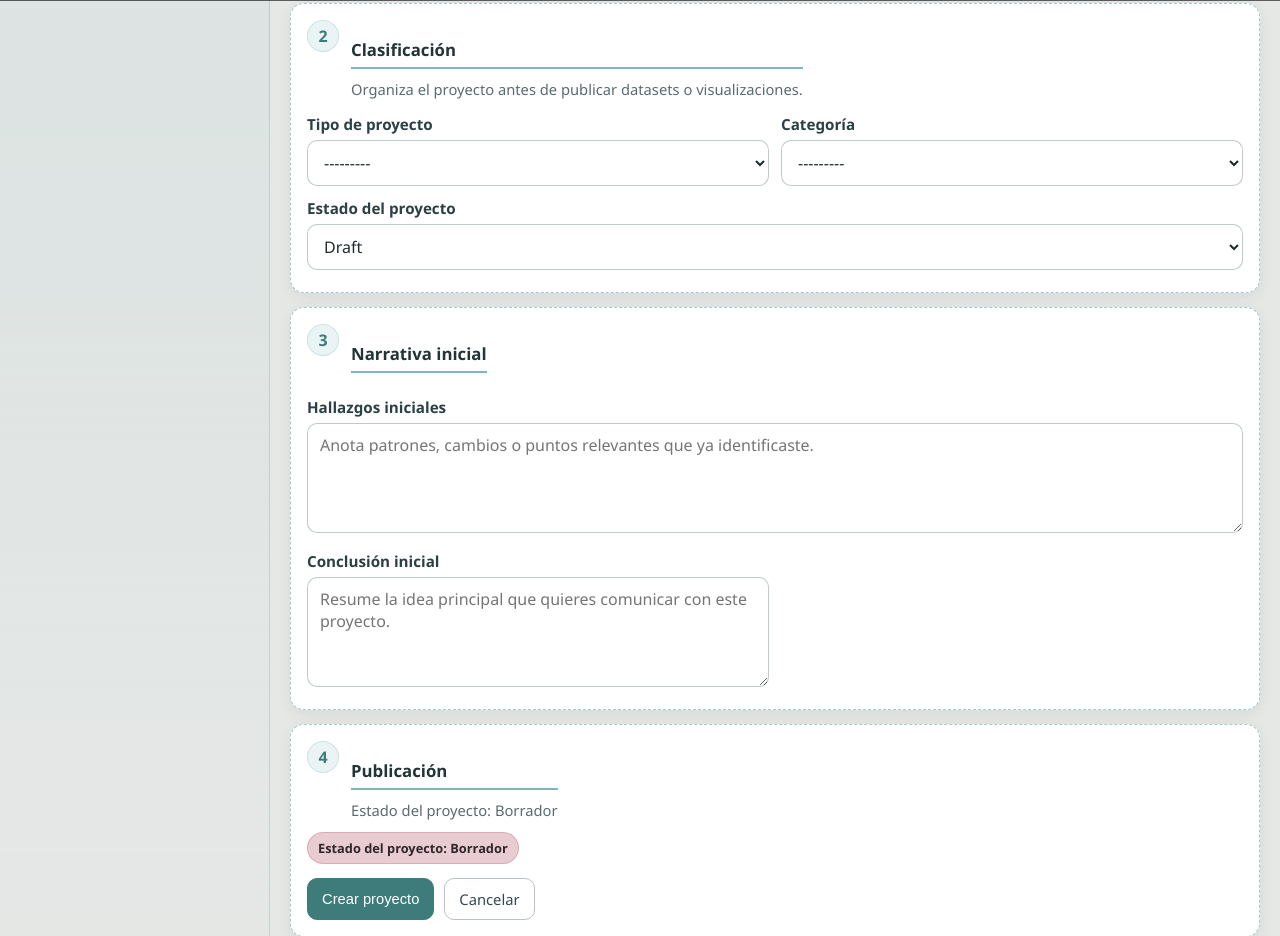
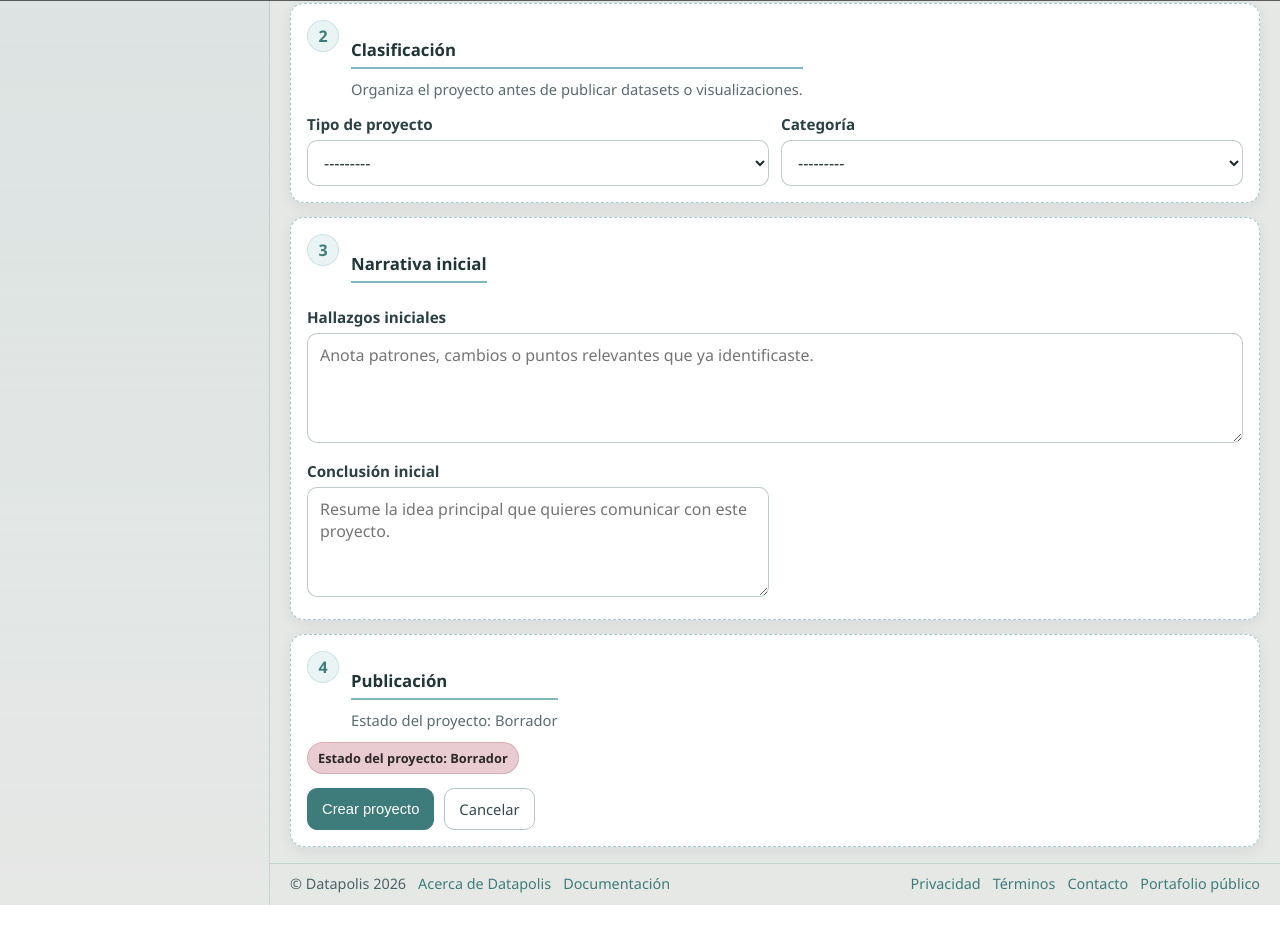
Before and after one commit to jpierre09/datapolis, a Django app: page /dashboard/projects/new/ in a window 1280 px wide. Shown: the part 799-1735 px from the top of the page. After the commit the page ends 1704 px from the top, so only its background shows below. Run offline with Django 5.2, Linux system fonts and the light colour scheme; the visitor is signed in with stand-in values (Sample User, id 1); data that the repository does not hold is empty.

Commit message:
removed status project when creation

```diff
--- a/apps/dashboard/forms.py
+++ b/apps/dashboard/forms.py
@@ -17,7 +17,7 @@ PROFILE_EXTERNAL_LINK_SLOTS = 4
 class ProjectCreateForm(forms.ModelForm):
     class Meta:
         model = PortfolioProject
-        fields = ["title", "question", "description", "cover_image", "project_type", "category", "status", "findings", "conclusion"]
+        fields = ["title", "question", "description", "cover_image", "project_type", "category", "findings", "conclusion"]
         labels = {
             "title": "Da un nombre a tu proyecto",
             "question": "Pregunta de análisis",
@@ -25,7 +25,6 @@ class ProjectCreateForm(forms.ModelForm):
             "cover_image": "Imagen de referencia",
             "project_type": "Tipo de proyecto",
             "category": "Categoría",
-            "status": "Estado del proyecto",
             "findings": "Hallazgos iniciales",
             "conclusion": "Conclusión inicial",
         }
@@ -45,7 +44,6 @@ class ProjectCreateForm(forms.ModelForm):
             "cover_image": forms.ClearableFileInput(attrs={"accept": "image/*"}),
             "project_type": forms.Select(),
             "category": forms.Select(),
-            "status": forms.Select(),
             "findings": forms.Textarea(
                 attrs={
                     "rows": 4,
@@ -62,9 +60,6 @@ class ProjectCreateForm(forms.ModelForm):
 
     def __init__(self, *args, **kwargs):
         super().__init__(*args, **kwargs)
-
-        if not self.instance.pk:
-            self.fields["status"].initial = PortfolioProject.Status.DRAFT
 
         for field_name, field in self.fields.items():
             widget_class = "dashboard-input"
--- a/apps/dashboard/templates/dashboard/project_create.html
+++ b/apps/dashboard/templates/dashboard/project_create.html
@@ -80,12 +80,6 @@
             {% for error in form.category.errors %}<p class="dashboard-error">{{ error }}</p>{% endfor %}
           </div>
 
-          <div class="dashboard-field dashboard-field--full">
-            <label class="dashboard-label" for="{{ form.status.id_for_label }}">{{ form.status.label }}</label>
-            {{ form.status }}
-            <p class="dashboard-help-text">{{ form.status.help_text }}</p>
-            {% for error in form.status.errors %}<p class="dashboard-error">{{ error }}</p>{% endfor %}
-          </div>
         </div>
       </section>
 
```
